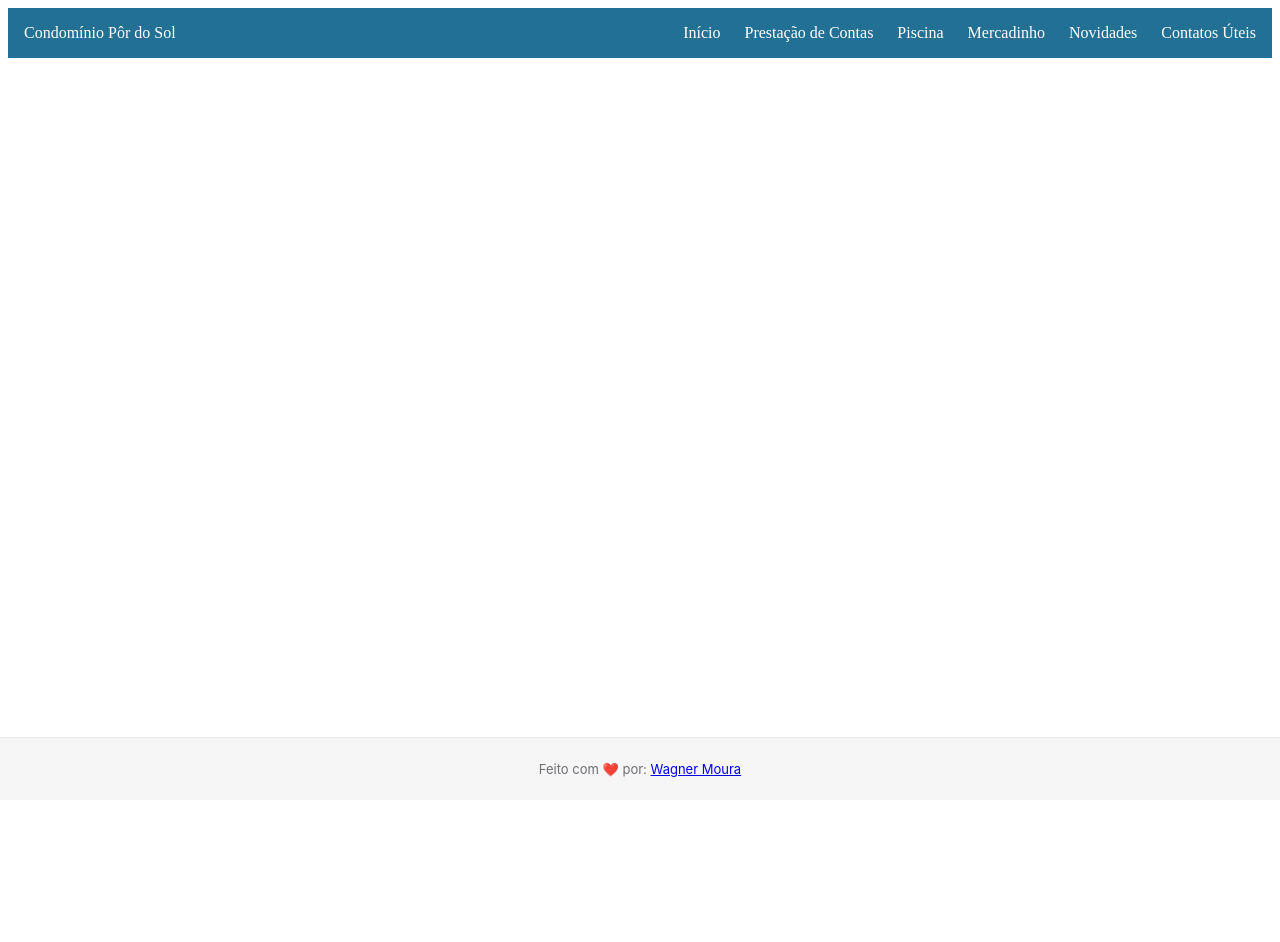
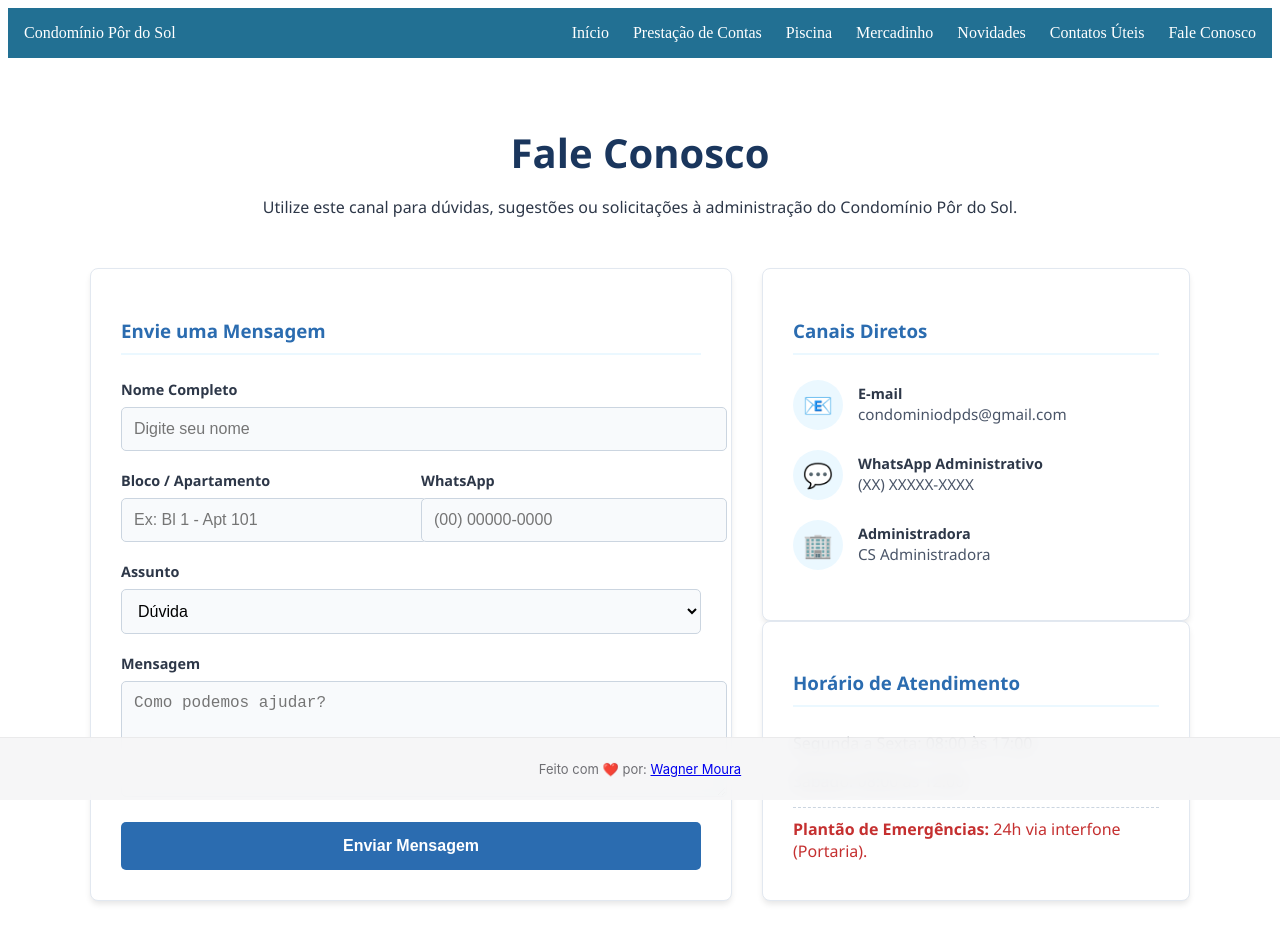
Before and after one commit to andradewagner/pordosol, an Angular app in the folder frontend/: page /faleconosco in a window 1280 px wide. Before the commit this address led to /. Shown: the top 942 px of the page. Before the commit the page ends 800 px from the top, so only its background shows below. Built offline with nearby package versions, Linux system fonts and the light colour scheme.

Commit message:
Atualizando home informando pedido de compra de controle de acesso de portao de garagem

```diff
--- a/frontend/src/app/app.routes.ts
+++ b/frontend/src/app/app.routes.ts
@@ -5,6 +5,7 @@ import { ContactComponent } from './pages/contact/contact.component';
 import { PiscinaComponent } from './piscina/piscina.component';
 import { MercadinhoComponent } from './mercadinho/mercadinho.component';
 import { PrestacaoComponent } from './prestacao/prestacao.component';
+import { FaleConoscoComponent } from './fale-conosco/fale-conosco.component';
 
 export const routes: Routes = [
   { path: '', redirectTo: 'home', pathMatch: 'full' }, // Redireciona a raiz para /home
@@ -14,4 +15,5 @@ export const routes: Routes = [
   { path: 'piscina', component: PiscinaComponent },
   { path: 'mercadinho', component: MercadinhoComponent },
   { path: 'prestacao', component: PrestacaoComponent },
+  { path: 'faleconosco', component: FaleConoscoComponent }
 ];
--- /dev/null
+++ b/frontend/src/app/fale-conosco/fale-conosco.component.css
@@ -0,0 +1,152 @@
+.fale-conosco-container {
+  max-width: 1100px;
+  margin: 0 auto;
+  padding: 40px 20px;
+  font-family: 'Segoe UI', Roboto, sans-serif;
+  color: #2d3748;
+}
+
+.page-header {
+  text-align: center;
+  margin-bottom: 50px;
+}
+
+.page-header h1 {
+  font-size: 2.5rem;
+  color: #1a365d;
+  margin-bottom: 10px;
+}
+
+.contact-grid {
+  display: grid;
+  grid-template-columns: 1.5fr 1fr;
+  gap: 30px;
+}
+
+.card, .info-card {
+  background: #ffffff;
+  border: 1px solid #e2e8f0;
+  border-radius: 8px;
+  padding: 30px;
+  box-shadow: 0 4px 6px -1px rgba(0, 0, 0, 0.1);
+}
+
+h3 {
+  color: #2b6cb0;
+  margin-bottom: 25px;
+  border-bottom: 2px solid #ebf8ff;
+  padding-bottom: 10px;
+}
+
+/* Estilos do Formulário */
+.form-group {
+  margin-bottom: 20px;
+}
+
+.form-row {
+  display: grid;
+  grid-template-columns: 1fr 1fr;
+  gap: 20px;
+}
+
+label {
+  display: block;
+  font-weight: 600;
+  margin-bottom: 8px;
+  font-size: 0.9rem;
+}
+
+input, select, textarea {
+  width: 100%;
+  padding: 12px;
+  border: 1px solid #cbd5e0;
+  border-radius: 5px;
+  font-size: 1rem;
+  background-color: #f8fafc;
+}
+
+input:focus, textarea:focus {
+  outline: none;
+  border-color: #3182ce;
+  background-color: #fff;
+  box-shadow: 0 0 0 3px rgba(66, 153, 225, 0.15);
+}
+
+.btn-submit {
+  width: 100%;
+  padding: 15px;
+  background-color: #2b6cb0;
+  color: white;
+  border: none;
+  border-radius: 5px;
+  font-weight: bold;
+  font-size: 1rem;
+  cursor: pointer;
+  transition: background 0.2s;
+}
+
+.btn-submit:hover {
+  background-color: #2c5282;
+}
+
+/* Estilos de Informação */
+.info-item {
+  display: flex;
+  align-items: center;
+  margin-bottom: 20px;
+  gap: 15px;
+}
+
+.icon {
+  font-size: 1.5rem;
+  background: #ebf8ff;
+  width: 50px;
+  height: 50px;
+  display: flex;
+  align-items: center;
+  justify-content: center;
+  border-radius: 50%;
+}
+
+.text strong {
+  display: block;
+  font-size: 0.9rem;
+}
+
+.text span {
+  color: #4a5568;
+  font-size: 0.95rem;
+}
+
+.schedule p {
+  margin-bottom: 8px;
+}
+
+.emergency {
+  margin-top: 15px;
+  padding-top: 10px;
+  border-top: 1px dashed #cbd5e0;
+  color: #c53030;
+}
+
+/* Responsividade */
+@media (max-width: 850px) {
+  .contact-grid {
+    grid-template-columns: 1fr;
+  }
+
+  .form-row {
+    grid-template-columns: 1fr;
+  }
+}
+
+.success-message {
+  background-color: #c6f6d5;
+  color: #22543d;
+  padding: 15px;
+  border-radius: 5px;
+  margin-bottom: 20px;
+  font-weight: 600;
+  text-align: center;
+  border: 1px solid #38a169;
+}
--- /dev/null
+++ b/frontend/src/app/fale-conosco/fale-conosco.component.html
@@ -0,0 +1,88 @@
+<div class="fale-conosco-container">
+
+  <header class="page-header">
+    <h1>Fale Conosco</h1>
+    <p>Utilize este canal para dúvidas, sugestões ou solicitações à administração do Condomínio Pôr do Sol.</p>
+  </header>
+
+  <div class="contact-grid">
+
+    <section class="contact-form-section">
+      <div class="card">
+        <h3>Envie uma Mensagem</h3>
+        <form class="contact-form">
+          <div class="form-group">
+            <label for="nome">Nome Completo</label>
+            <input type="text" id="nome" placeholder="Digite seu nome">
+          </div>
+
+          <div class="form-row">
+            <div class="form-group">
+              <label for="apto">Bloco / Apartamento</label>
+              <input type="text" id="apto" placeholder="Ex: Bl 1 - Apt 101">
+            </div>
+            <div class="form-group">
+              <label for="telefone">WhatsApp</label>
+              <input type="tel" id="telefone" placeholder="(00) 00000-0000">
+            </div>
+          </div>
+
+          <div class="form-group">
+            <label for="assunto">Assunto</label>
+            <select id="assunto">
+              <option value="duvida">Dúvida</option>
+              <option value="sugestao">Sugestão / Elogio</option>
+              <option value="reclamacao">Reclamação / Ocorrência</option>
+              <option value="financeiro">Boleto / Financeiro</option>
+              <option value="outro">Outros</option>
+            </select>
+          </div>
+
+          <div class="form-group">
+            <label for="mensagem">Mensagem</label>
+            <textarea id="mensagem" rows="5" placeholder="Como podemos ajudar?"></textarea>
+          </div>
+
+          <button type="submit" class="btn-submit">Enviar Mensagem</button>
+        </form>
+      </div>
+    </section>
+
+    <aside class="contact-info-section">
+      <div class="info-card">
+        <h3>Canais Diretos</h3>
+
+        <div class="info-item">
+          <div class="icon">📧</div>
+          <div class="text">
+            <strong>E-mail</strong>
+            <span>condominiodpds@gmail.com</span>
+          </div>
+        </div>
+
+        <div class="info-item">
+          <div class="icon">💬</div>
+          <div class="text">
+            <strong>WhatsApp Administrativo</strong>
+            <span>(XX) XXXXX-XXXX</span>
+          </div>
+        </div>
+
+        <div class="info-item">
+          <div class="icon">🏢</div>
+          <div class="text">
+            <strong>Administradora</strong>
+            <span>CS Administradora</span>
+          </div>
+        </div>
+      </div>
+
+      <div class="info-card schedule">
+        <h3>Horário de Atendimento</h3>
+        <p>Segunda a Sexta: 08:00 às 17:00</p>
+        <p>Sábado: 08:00 às 12:00</p>
+        <p class="emergency"><strong>Plantão de Emergências:</strong> 24h via interfone (Portaria).</p>
+      </div>
+    </aside>
+  </div>
+</div>
--- /dev/null
+++ b/frontend/src/app/fale-conosco/fale-conosco.component.ts
@@ -0,0 +1,25 @@
+import { Component, OnInit } from '@angular/core';
+import { CommonModule } from '@angular/common';
+import { ActivatedRoute } from '@angular/router';
+
+@Component({
+  selector: 'app-fale-conosco',
+  standalone: true,
+  imports: [CommonModule],
+  templateUrl: './fale-conosco.component.html',
+  styleUrls: ['./fale-conosco.component.css']
+})
+export class FaleConoscoComponent implements OnInit {
+  enviadoComSucesso = false;
+
+  constructor(private route: ActivatedRoute) {}
+
+  ngOnInit(): void {
+    // Verifica se a URL contém "?sucesso=true" vindo do redirecionamento
+    this.route.queryParams.subscribe(params => {
+      if (params['sucesso'] === 'true') {
+        this.enviadoComSucesso = true;
+      }
+    });
+  }
+}
--- a/frontend/src/app/menu/menu.component.html
+++ b/frontend/src/app/menu/menu.component.html
@@ -13,5 +13,6 @@
     <li><a routerLink="/mercadinho" (click)="toggleMenu()">Mercadinho</a></li>
     <li><a routerLink="/news" (click)="toggleMenu()">Novidades</a></li>
     <li><a routerLink="/contact" (click)="toggleMenu()">Contatos Úteis</a></li>
+    <li><a routerLink="/faleconosco" (click)="toggleMenu()">Fale Conosco</a></li>
   </ul>
 </nav>
```
